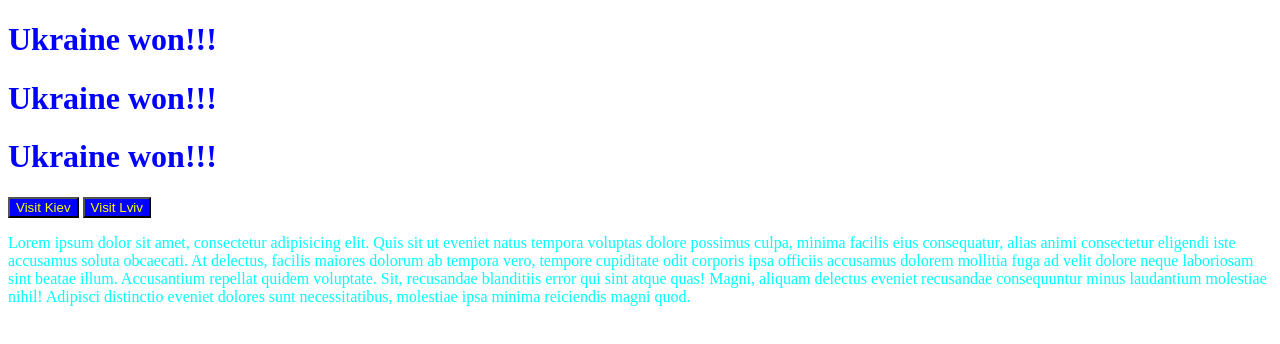
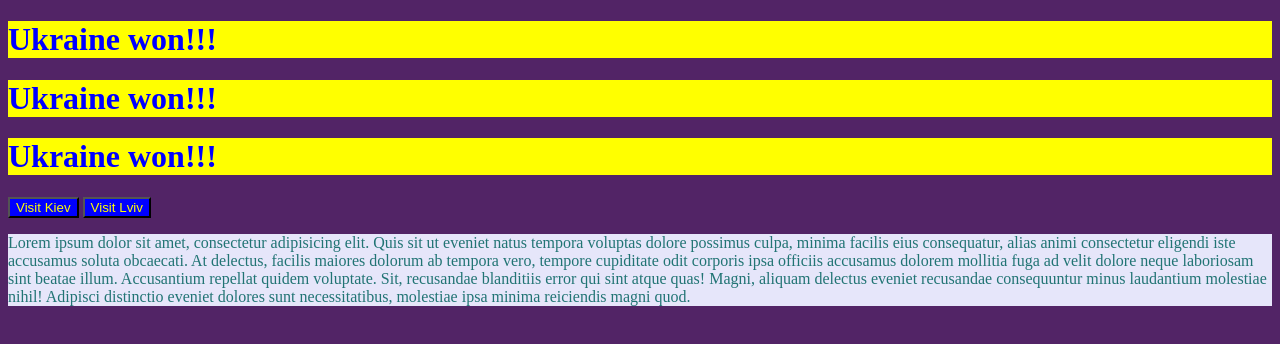
Before and after one commit to katerynaavetisyan/Web-Dev, a plain HTML site: page Section_6_css/index.html in a window 1280 px wide. Drawn offline with Linux system fonts and the light colour scheme.

Commit message:
Changes colors

```diff
--- a/Section_6_css/styles.css
+++ b/Section_6_css/styles.css
@@ -1,5 +1,6 @@
 h1 {
     color: blue;
+    background-color: yellow;
 }
 
 button {
@@ -8,5 +9,10 @@ button {
 }
 
 p {
-    color: aqua;
+    color: rgb(33, 116, 116);
+    background: lavender;
 }
+
+body {
+    background-color: rgb(82, 36, 102);
+}
```
